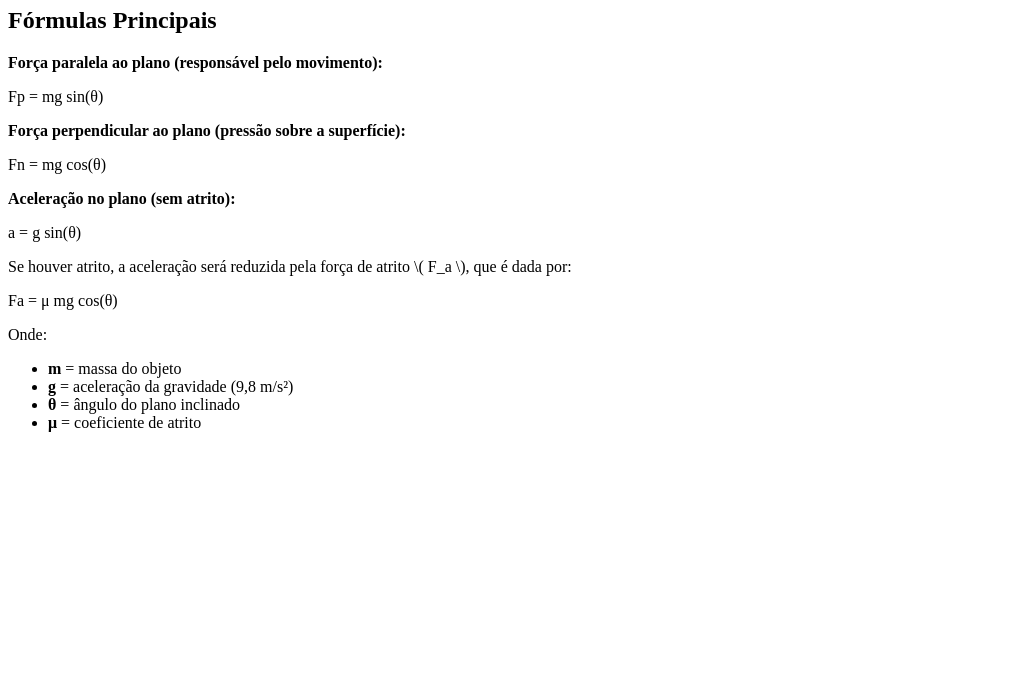
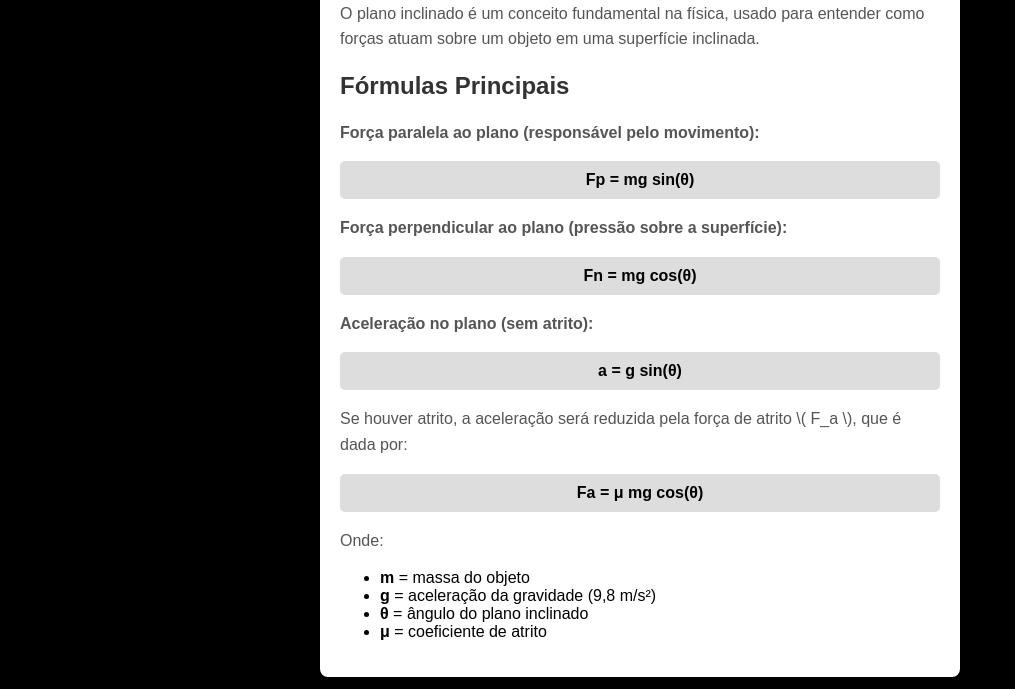
Before and after one commit to iblamesrn/simulador-davi, a plain HTML site: page teoria.html in a window 1280 px wide. Shown: the part 111-800 px from the top of the page, without its empty margins (0-1015 px from the left). Drawn offline with Linux system fonts and the light colour scheme; the site is published under a folder, as on GitHub Pages, so addresses that start at the root find nothing.

Commit message:
Update teoria.html

```diff
--- a/teoria.html
+++ b/teoria.html
@@ -5,7 +5,7 @@
     <meta charset="UTF-8">
     <meta name="viewport" content="width=device-width, initial-scale=1.0">
     <link rel="icon" type="image/x-icon" href="./assets/images/PROGRAMA DE SIMULAÇÃO E CONHECIMENTO.svg" width="300">
-    <link rel="stylesheet" href="/styles/teoria.css">
+    <link rel="stylesheet" href="styles/teoria.css">
     <title>Teoria do Plano Inclinado</title>
 </head>
 
```
